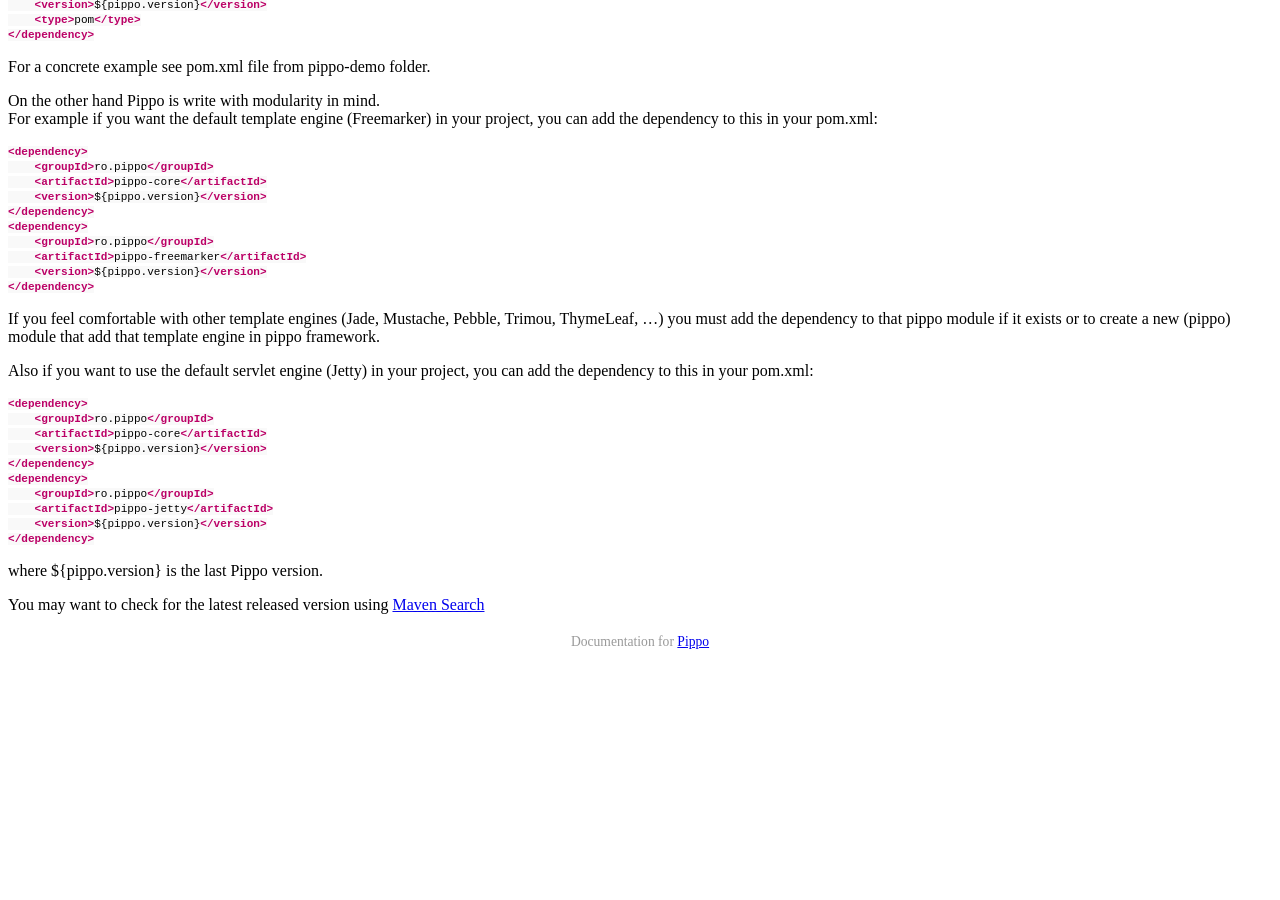
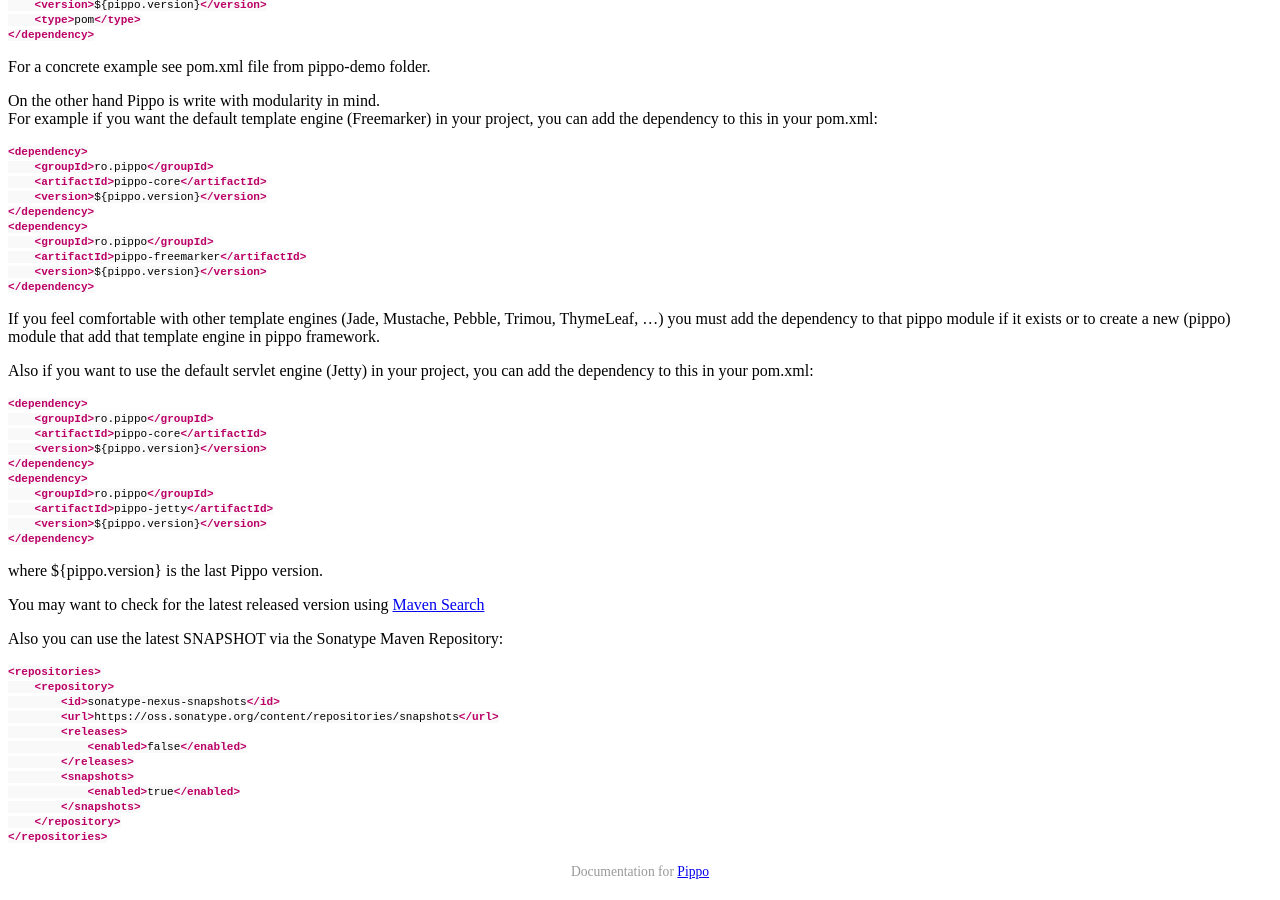
Before and after one commit to pippo-java/pippo.github.io, a Jekyll site: the page built from _posts/2015-03-17-maven.md, in a window 1280 px wide and 900 px high, scrolled down 821 px. Built offline with Jekyll 4.4.1, drawn with Linux system fonts in a browser that asks for light colours; Markdown is read by kramdown in place of the engine named in the settings; a style sheet for code colours, icons or effects is not loaded; before the commit the page ends 1491 px from its top, so only the background shows below that.

Commit message:
add repository to SNAPSHOTS

````diff
--- a/_posts/2015-03-17-maven.md
+++ b/_posts/2015-03-17-maven.md
@@ -57,3 +57,20 @@ Also if you want to use the default servlet engine (Jetty) in your project, you
 where ${pippo.version} is the last Pippo version.
 
 You may want to check for the latest released version using [Maven Search](http://search.maven.org/#search%7Cga%7C1%7Cpippo)
+
+Also you can use the latest SNAPSHOT via the Sonatype Maven Repository:
+
+```xml
+<repositories>
+    <repository>
+        <id>sonatype-nexus-snapshots</id>
+        <url>https://oss.sonatype.org/content/repositories/snapshots</url>
+        <releases>
+            <enabled>false</enabled>
+        </releases>
+        <snapshots>
+            <enabled>true</enabled>
+        </snapshots>
+    </repository>
+</repositories>
+```
````
